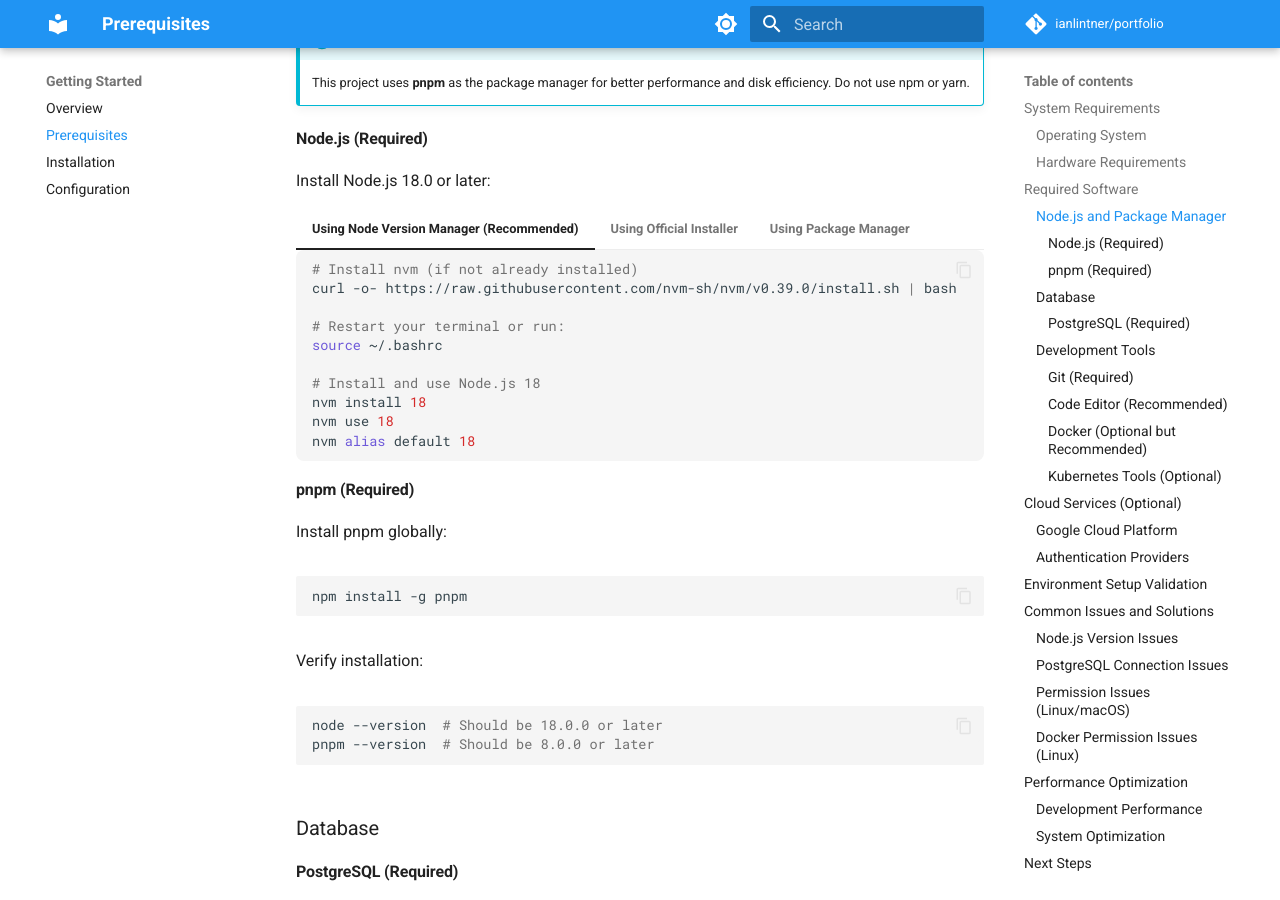
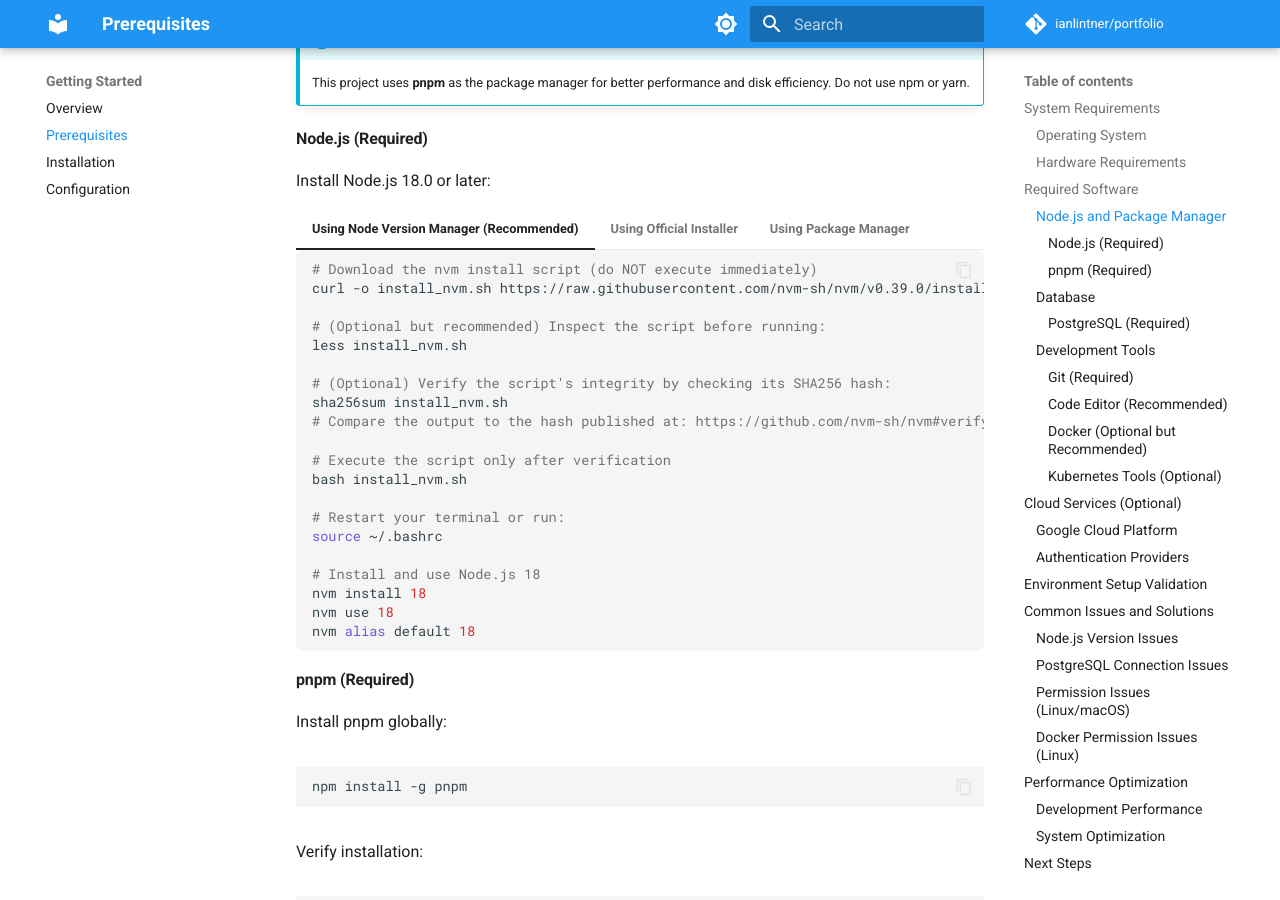
Before and after one commit to ianlintner/portfolio, an MkDocs documentation site: the page built from docs/getting-started/prerequisites.md, in a window 1280 px wide and 900 px high, scrolled down 798 px. Built offline with MkDocs 1.6.1 and Material for MkDocs 9.7.7, drawn with Linux system fonts in a browser that asks for light colours; comment, search, counter and statistics services are not loaded.

Commit message:
Update docs/getting-started/prerequisites.md
Co-authored-by: Copilot <175728472+Copilot@users.noreply.github.com>

````diff
--- a/docs/getting-started/prerequisites.md
+++ b/docs/getting-started/prerequisites.md
@@ -26,8 +26,18 @@ Install Node.js 18.0 or later:
 
 === "Using Node Version Manager (Recommended)"
     ```bash
-    # Install nvm (if not already installed)
-    curl -o- https://raw.githubusercontent.com/nvm-sh/nvm/v0.39.0/install.sh | bash
+    # Download the nvm install script (do NOT execute immediately)
+    curl -o install_nvm.sh https://raw.githubusercontent.com/nvm-sh/nvm/v0.39.0/install.sh
+
+    # (Optional but recommended) Inspect the script before running:
+    less install_nvm.sh
+
+    # (Optional) Verify the script's integrity by checking its SHA256 hash:
+    sha256sum install_nvm.sh
+    # Compare the output to the hash published at: https://github.com/nvm-sh/nvm#verify-install-script
+
+    # Execute the script only after verification
+    bash install_nvm.sh
 
     # Restart your terminal or run:
     source ~/.bashrc
````
